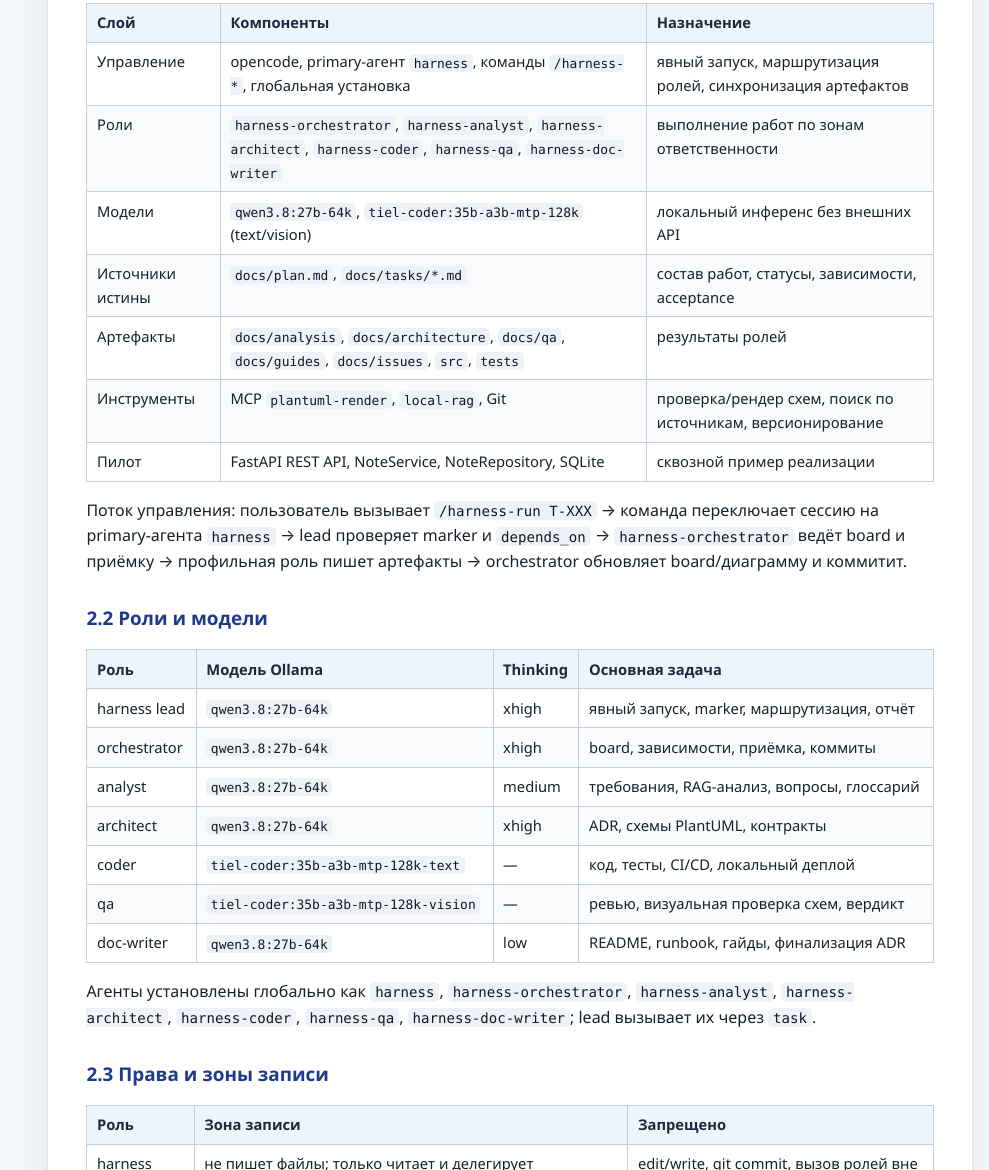
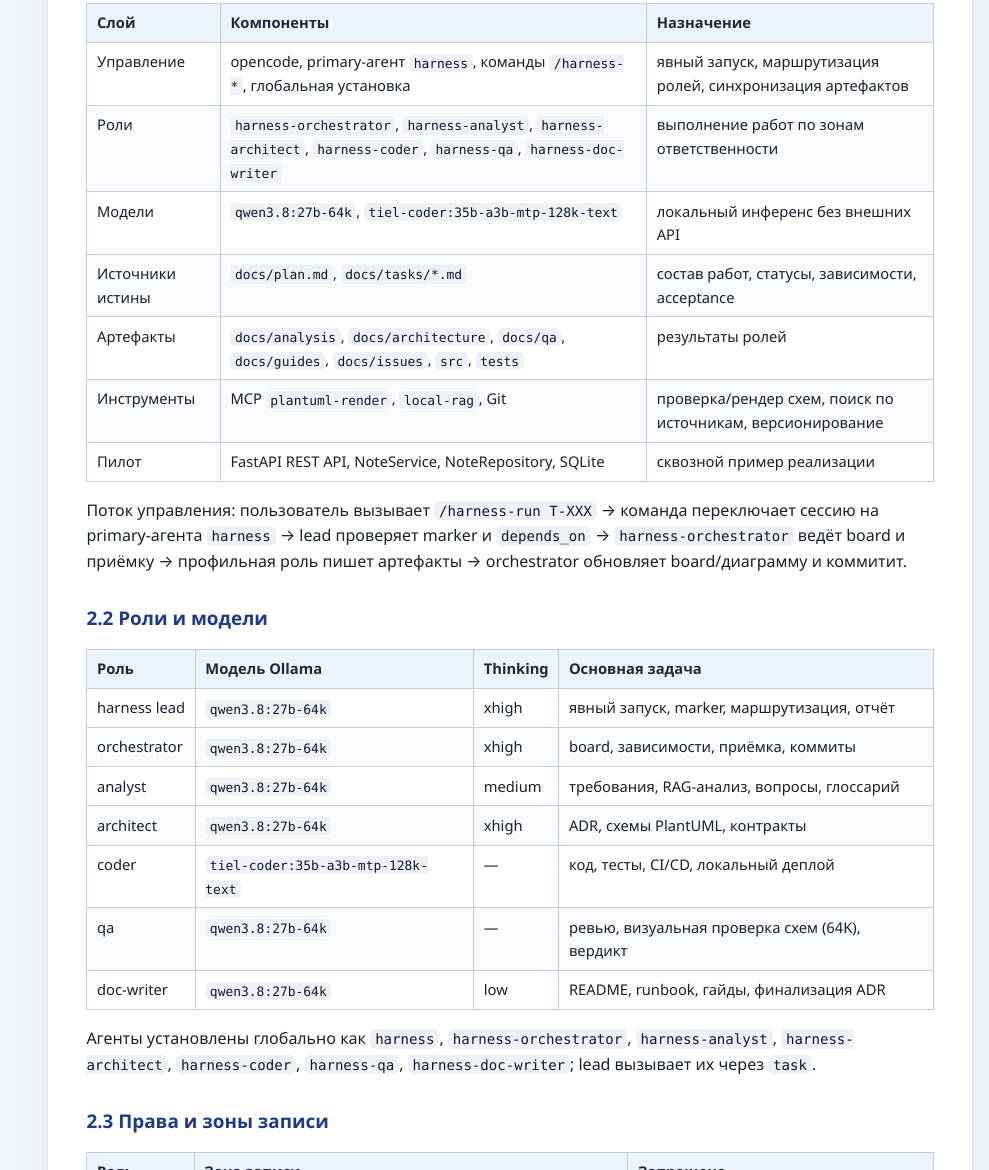
Before and after one commit to serge-sasov/harness, a plain HTML site: page docs/description/index.html in a window 1280 px wide. Shown: the part 2311-3481 px from the top of the page, without its empty margins (291-1280 px from the left). Drawn offline with Linux system fonts and the light colour scheme.

Commit message:
fix: switch harness-qa to qwen3.8:27b-64k (64K, vision)

```diff
--- a/docs/description/index.html
+++ b/docs/description/index.html
@@ -530,7 +530,7 @@ sequence-диаграммы каждого сценария, концептуа
 </tr>
 <tr>
 <td>Модели</td>
-<td><code>qwen3.8:27b-64k</code>, <code>tiel-coder:35b-a3b-mtp-128k</code> (text/vision)</td>
+<td><code>qwen3.8:27b-64k</code>, <code>tiel-coder:35b-a3b-mtp-128k-text</code></td>
 <td>локальный инференс без внешних API</td>
 </tr>
 <tr>
@@ -602,9 +602,9 @@ sequence-диаграммы каждого сценария, концептуа
 </tr>
 <tr>
 <td>qa</td>
-<td><code>tiel-coder:35b-a3b-mtp-128k-vision</code></td>
+<td><code>qwen3.8:27b-64k</code></td>
 <td>—</td>
-<td>ревью, визуальная проверка схем, вердикт</td>
+<td>ревью, визуальная проверка схем (64K), вердикт</td>
 </tr>
 <tr>
 <td>doc-writer</td>
--- a/harness/version.json
+++ b/harness/version.json
@@ -1,6 +1,6 @@
 {
   "name": "local-harness",
-  "version": "1.0.1",
+  "version": "1.0.2",
   "format": "opencode-v1",
   "created_at": "2026-11-07",
   "source": "C:/study/ai/research/analytic",
```
Also changed, not shown: 5 other files.
